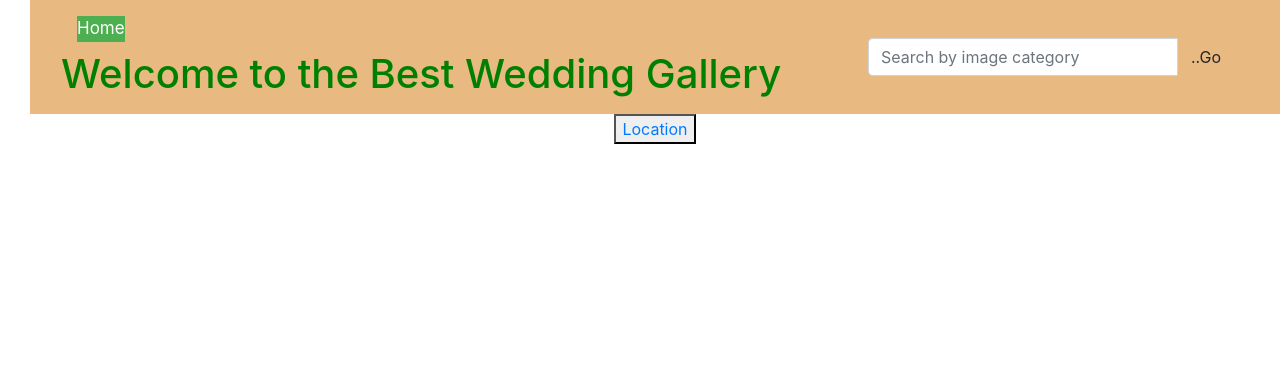
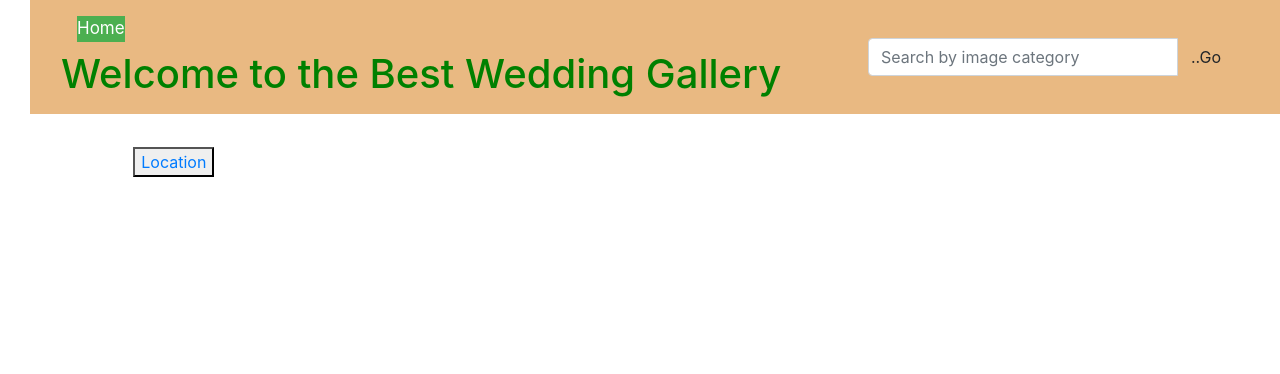
Before and after one commit to rithaven/Personal-Gallery-application, a Django app: page / in a window 1280 px wide. Shown: the top 374 px of the page. Run offline with Django 3.2, Linux system fonts and the light colour scheme; data that the repository does not hold is empty; some libraries are stand-ins or nearby versions.

Commit message:
Add Style

```diff
--- a/gallery/templates/all-gallery/images.html
+++ b/gallery/templates/all-gallery/images.html
@@ -1,50 +1,52 @@
 {% extends 'all-gallery/base.html'%}
 {% block content %}
-
+{{block.super}}
 
 
 <!--Grid row-->
-<div class="row">
-
-  <div class="col-md-12 d-flex justify-content-center mb-5">
+<div class="container">
+  <div class="row" style="margin-top:3%;margin-left:3%;">
     <button><a href="{% url 'locations' %}">Location</a></button>
-    <!-- <button type="button" class="btn btn-outline-black waves-effect filter" data-rel="Location">Location</button> -->
-  </div>
   </div>
 
-<div class="container">
+
+  <div class="row" style="margin-top:3%;margin-left:3%;">
+    <div class="col-md-4">
       {% for phot in captured %}
-<div class="row">
-  <div class="col-md-3" style="width:25em;">
-  <!-- Large modal -->
+      <button> <img src="{{phot.image.url}}" alt="{{phot.name}}" class="img-fluidmyimage" data-toggle="modal"  data-target="#{{phot.id}}"></button>
 
 
-  <button> <img src="{{phot.image.url}}" alt="{{phot.name}}" class="img-fluidmyimage" data-toggle="modal" data-target="#{{phot.id}}"></button>
+    </div>
     {% endfor%}
+  </div>
+  <!--Model-->
   {% for phot in captured %}
-  <!--Model-->
-  <div class="modal fade" id="{{phot.id}}" tabindex="-1" role="dialog"
-    aria-labelledby="exampleModalCenterTitle" aria-hidden="true">
+  <div class="row" style="margin-top:3%;margin-left:3%;">
+    <div class="modal fade" id="{{phot.id}}" tabindex="-1" role="dialog" aria-labelledby="exampleModalCenterTitle" aria-hidden="true">
+
       <div class="modal-dialog modal-dialog-centered" role="document">
         <div class="modal-content">
           <div class="modal-header">
 
             <h5 class="modal-title" id="exampleModalCenterTitle"><b>Name: </b>{{phot.name}}</h5>
-          <button type="button" class="close" data-dismiss="modal"
-            aria-label="Close">
+            <button type="button" class="close" data-dismiss="modal" aria-label="Close">
                 <span aria-hidden="true">&times;</span>
               </button>
+
 
           </div>
           <div class="modal-body">
             <img src="{{phot.image.url}}" alt="{{phot.name}}" class="img-fluidmyimage">
+
             <p><b>Description:</b> {{phot.description}}</p>
             <p><b>Taken from:</b> {{phot.location}}</p>
             <p><b>Category:</b> {{phot.category}}</p>
 
             <button class="rounded btn-primary"
               onclick="copyurl('{{phot.id}}-url')">Copy Image link</button>
-          <input class="form-control input-lg" type="text" value="http://127.0.0.1:8000{{phot.image.url}}" id="{{phot.id}}-url">
+            <input class="form-control input-lg" type="text"
+              value="http://127.0.0.1:8000{{phot.image.url}}" id="{{phot.id}}-url">
+
 
 
             <!--Script for copying images link-->
@@ -58,10 +60,11 @@
           </script>
          </div>
         </div>
+    {% endfor%}
+
       </div>
     </div>
 
-{% endfor%}
   </div>
 </div>
 {% endblock%}
```
Also changed, not shown: media/categories/g12_0FXqh8E.jpeg (added), media/categories/g1_JvJEC6B.jpg (added), media/categories/g9_iXce4IX.jpeg (added). Lines whose indentation alone changed are shown as unchanged.
